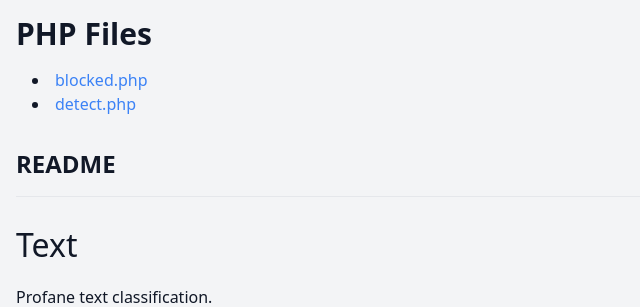
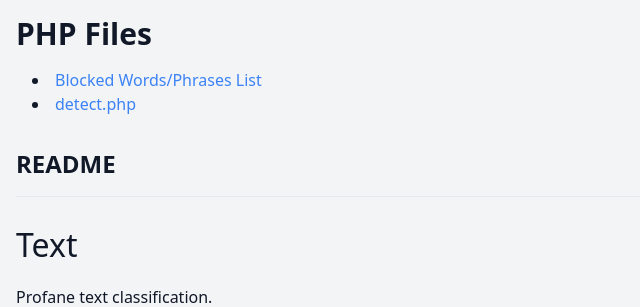
Before and after one commit to kidsafeinternet/text, a PHP site: page / in a window 1280 px wide. Shown: the top 307 px of the page, without its empty margins (0-640 px from the left). Run offline with PHP 8.4, Linux system fonts and the light colour scheme.

Commit message:
Update index.php

```diff
--- a/index.php
+++ b/index.php
@@ -47,8 +47,15 @@ $readmeHtml = $Parsedown->text($readme);
     <div class="container mx-auto p-4">
         <h1 class="text-3xl font-bold mb-4">PHP Files</h1>
         <ul class="list-disc list-inside mb-8">
-            <?php foreach ($files as $file): ?>
-                <li class="ml-4"><a href="<?= htmlspecialchars($file) ?>" class="text-blue-500 hover:underline"><?= htmlspecialchars($file) ?></a></li>
+            <?php foreach ($files as $file):
+                if ($file === 'blocked.php') {
+                    $name = 'Blocked Words/Phrases List';
+                }
+                else {
+                    $name = $file;
+                }
+                ?>
+                <li class="ml-4"><a href="<?= htmlspecialchars($file) ?>" class="text-blue-500 hover:underline"><?= $name ?></a></li>
             <?php endforeach; ?>
         </ul>
         <h2 class="text-2xl font-semibold mb-4">README</h2>
```
